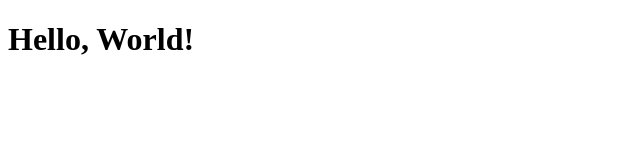
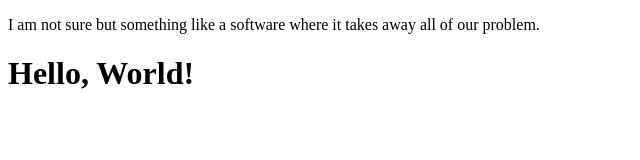
Before and after one commit to Intentity/CS3338-first-project, a plain HTML site: page index.html in a window 1280 px wide. Shown: the whole page, without its empty margins (0-640 px from the left). Drawn offline with Linux system fonts and the light colour scheme.

Commit message:
Added a million dollar idea to index.html

```diff
--- a/index.html
+++ b/index.html
@@ -4,6 +4,7 @@
     <meta charset="UTF-8">
     <meta name="viewport" content="width=device-width, initial-scale=1.0">
     <title>My First Project and I think I got it. IDK.....</title>
+    <p> I am not sure but something like a software where it takes away all of our problem.</p>
 </head>
 <body>
     <h1>Hello, World!</h1>
```
